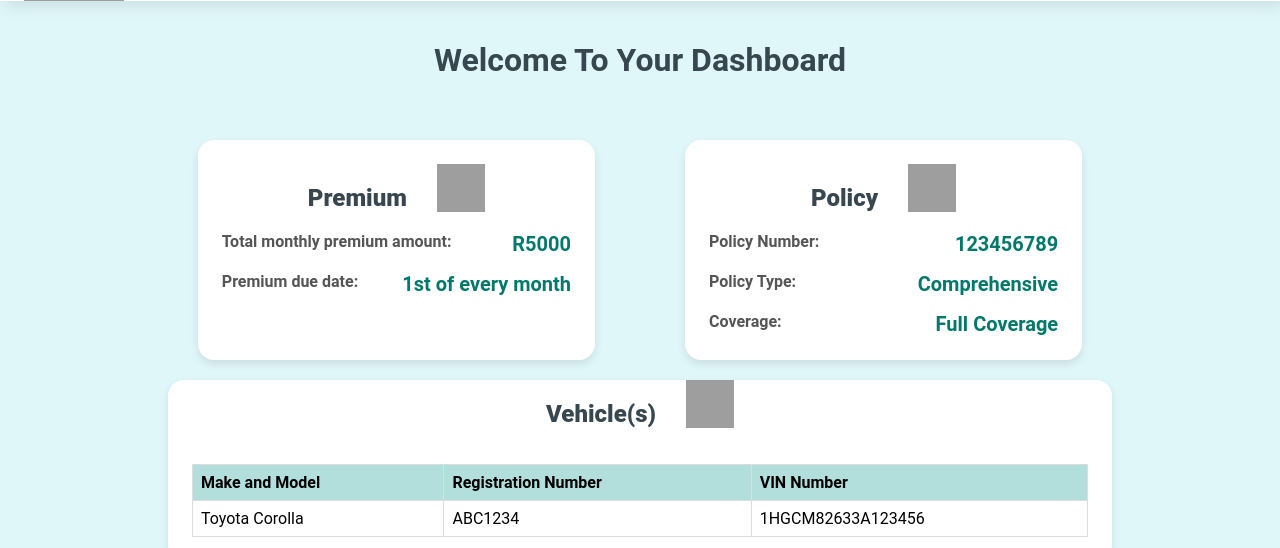
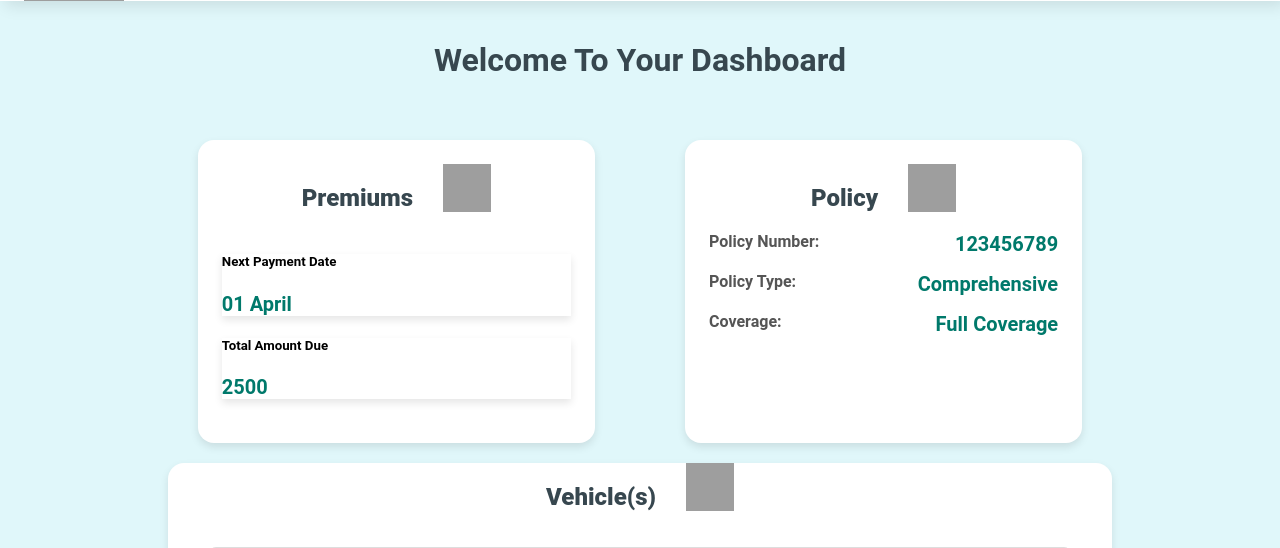
Before and after one commit to Vuyo17Sanlam/Car-Insurance-Capstone, a Flask app: page / in a window 1280 px wide. Shown: the part 79-627 px from the top of the page. Run offline with Flask 3, Linux system fonts and the light colour scheme; data that the repository does not hold is empty; grey boxes are pictures that could not be loaded.

Commit message:
dashboard

```diff
--- a/routes/user_bp.py
+++ b/routes/user_bp.py
@@ -1,5 +1,7 @@
+from constants import STATUS_CODE
 from extensions import db
-from flask import Blueprint, render_template, request
+from flask import Blueprint, redirect, render_template, request, url_for
+from models.claims import Claim
 from models.user import User
 
 user_bp = Blueprint("user_bp", __name__)
@@ -23,10 +25,40 @@ def get_dashboard_after():
 
 
 @user_bp.get("/claims")
-def profile_page():
+def claims_page():
     return render_template("claims.html")
 
 
 @user_bp.get("/claims_form")
 def claim_forms():
     return render_template("claims_form.html")
+
+
+@user_bp.get("/new")
+def add_claim_page():
+    return render_template("claims_form.html")
+
+
+usrs = {"name": "Inga", "amount": 10_000, "status": "pending"}
+
+
+@user_bp.post("/")  # HOF
+def create_claim():
+    data = {
+        "name": usrs["name"],
+        "dte": request.form.get("date"),
+        "cause": request.form.get("cause"),
+        "amount": usrs["amount"],
+        "status": usrs["status"],
+    }
+    # data = request.get_json()  # body
+    new_claim = Claim(**data)
+
+    try:
+        # print(new_movie, new_movie.to_dict())
+        db.session.add(new_claim)
+        db.session.commit()
+        return redirect(url_for("user_bp.claims_page"))
+    except Exception as e:
+        db.session.rollback()  # Undo: Restore the data | After commit cannot undo
+        return {"message": str(e)}, STATUS_CODE["SERVER_ERROR"]
--- a/routes/users_bp.py
+++ b/routes/users_bp.py
@@ -1,5 +1,6 @@
 from extensions import db
 from flask import Blueprint, render_template, request
+from models.claims import Claim
 from models.user import User
 
 user_bp = Blueprint("user_bp", __name__)
--- a/templates/base.html
+++ b/templates/base.html
@@ -24,7 +24,7 @@
         justify-content: space-between;
         box-shadow: 5px 5px 15px rgba(0, 0, 0, 0.1);
       }
-      ul {
+      .navbar ul {
         list-style-type: none;
         margin: 0;
         padding: 6px;
@@ -34,7 +34,7 @@
         align-items: center;
         font-size: 20px;
       }
-      li a {
+      .navbar li a {
         display: block;
         text-align: center;
         padding: 14px 20px;
--- a/templates/dashboard.html
+++ b/templates/dashboard.html
@@ -114,6 +114,9 @@
     font-size: 20px;
     color: #00796b; /* Pastel green */
   }
+  .vehicle-info h3 {
+    color: #00796b;
+  }
   .vehicle-table {
     margin-top: 16px;
   }
@@ -150,6 +153,23 @@
     margin-bottom: 0;
     text-align: center;
   }
+  .vehicle-card {
+    display: flex;
+    flex-direction: column;
+    align-items: center;
+    border: 1px solid #ddd;
+    border-radius: 8px;
+    padding: 16px;
+    margin: 16px;
+  }
+  .vehicle-card img {
+    width: 200px;
+    height: 200px;
+    border-radius: 8px;
+  }
+  .vehicle-info {
+    margin-top: 8px;
+  }
 </style>
 {% endblock %} {% block content %} {% for user in users %}
 <h1 class="greeting">Hello, {{user.name}}</h1>
@@ -158,20 +178,42 @@
 <div class="dashboard-cards-container">
   <div class="dashboard-card">
     <div class="card-header">
-      <h2 class="dashboard-card-title">Premium</h2>
+      <h2 class="dashboard-card-title">Premiums</h2>
       <img
         src="https://static.vecteezy.com/system/resources/previews/023/647/295/non_2x/a-premium-download-icon-of-financial-insurance-vector.jpg"
         alt="Insurance Icon"
       />
     </div>
     <div class="card-content">
-      <div class="card-text">
-        <span class="desc">Total monthly premium amount:</span>
-        <span class="amount">R5000</span>
-      </div>
-      <div class="card-text">
-        <span class="desc">Premium due date:</span>
-        <span class="date">1st of every month</span>
+      <div class="row">
+        <div class="col-md-6">
+          <div
+            class="card"
+            style="
+              box-shadow: 0 4px 8px rgba(0, 0, 0, 0.1);
+              margin-bottom: 16px;
+            "
+          >
+            <div class="card-body">
+              <h5 class="desc">Next Payment Date</h5>
+              <p class="amount">01 April</p>
+            </div>
+          </div>
+        </div>
+        <div class="col-md-6">
+          <div
+            class="card"
+            style="
+              box-shadow: 0 4px 8px rgba(0, 0, 0, 0.1);
+              margin-bottom: 16px;
+            "
+          >
+            <div class="card-body">
+              <h5 class="desc">Total Amount Due</h5>
+              <p class="amount">2500</p>
+            </div>
+          </div>
+        </div>
       </div>
     </div>
   </div>
@@ -210,23 +252,32 @@
       />
     </div>
     <div class="card-content">
-      <div class="vehicle-table">
-        <table>
-          <thead>
-            <tr>
-              <th>Make and Model</th>
-              <th>Registration Number</th>
-              <th>VIN Number</th>
-            </tr>
-          </thead>
-          <tbody>
-            <tr>
-              <td>Toyota Corolla</td>
-              <td>ABC1234</td>
-              <td>1HGCM82633A123456</td>
-            </tr>
-          </tbody>
-        </table>
+      <div class="d-flex flex-wrap">
+        <div class="vehicle-card">
+          <img
+            class="car"
+            src="https://static.vecteezy.com/system/resources/previews/029/946/422/non_2x/white-modern-car-isolated-on-transparent-background-3d-rendering-illustration-free-png.png"
+            alt="Vehicle 1"
+          />
+          <div class="vehicle-info">
+            <h3>Make: Toyota</h3>
+            <h3>Model: Corolla</h3>
+            <h3>Year: 2020</h3>
+          </div>
+        </div>
+        <div class="vehicle-card">
+          <img
+            class="car"
+            src="https://bbgroup.co.za/honda/wp-content/uploads/2023/10/2023_TypeR_Model.png"
+            alt="Vehicle 2"
+          />
+          <div class="vehicle-info">
+            <h3>Make: Honda</h3>
+            <h3>Model: Civic</h3>
+            <h3>Year: 2019</h3>
+          </div>
+        </div>
+        <!-- Add more vehicle cards as needed -->
       </div>
     </div>
   </div>
```
Also changed, not shown: models/claims.py (added, +27 -0 lines), templates/claims_form.html (+11 -9 lines).
